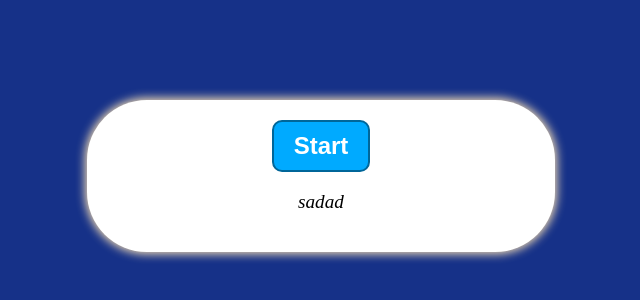
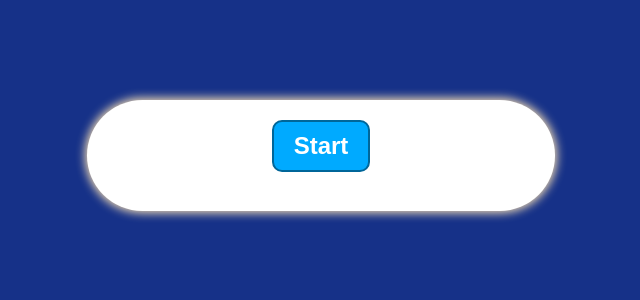
Before and after one commit to Nex-Marshall/HTML-Basics, a plain HTML site: page html quiz/quiz.html in a window 1280 px wide. Shown: the part 124-424 px from the top of the page, without its empty margins (319-959 px from the left). Drawn offline with Linux system fonts and the light colour scheme.

Commit message:
Update quiz.html

```diff
--- a/html quiz/quiz.html
+++ b/html quiz/quiz.html
@@ -23,7 +23,7 @@
             <button id="start-btn" class="start-btn btn">Start</button>
             <button id="next-btn" class="next-btn btn hide">Next</button>
         </div>
-        <p id="right-answers" class="score">sadad</p>
+        <p id="right-answers" class="score"></p>
     </div>
     <script src="script.js"></script>
 </body>
```
